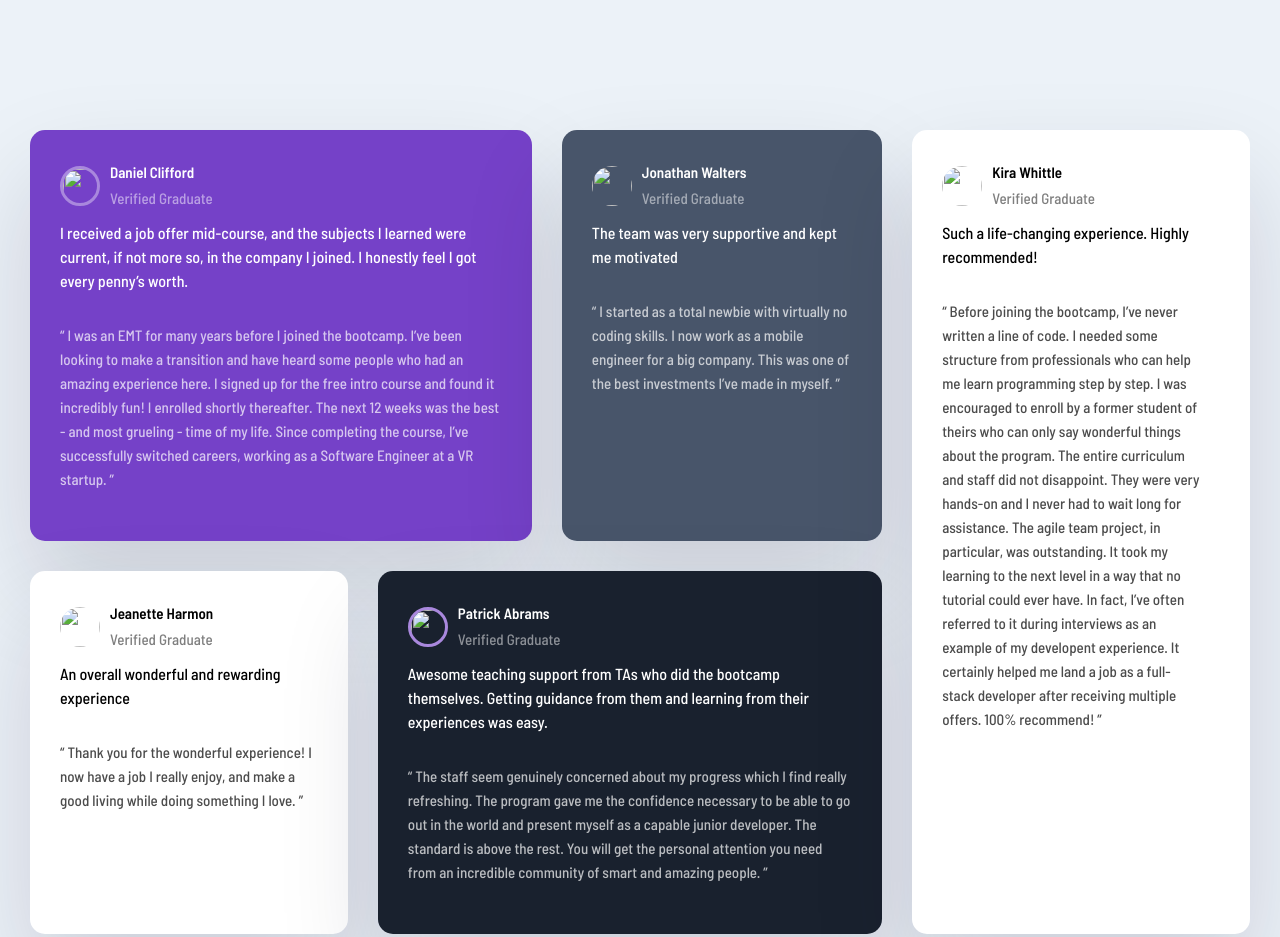
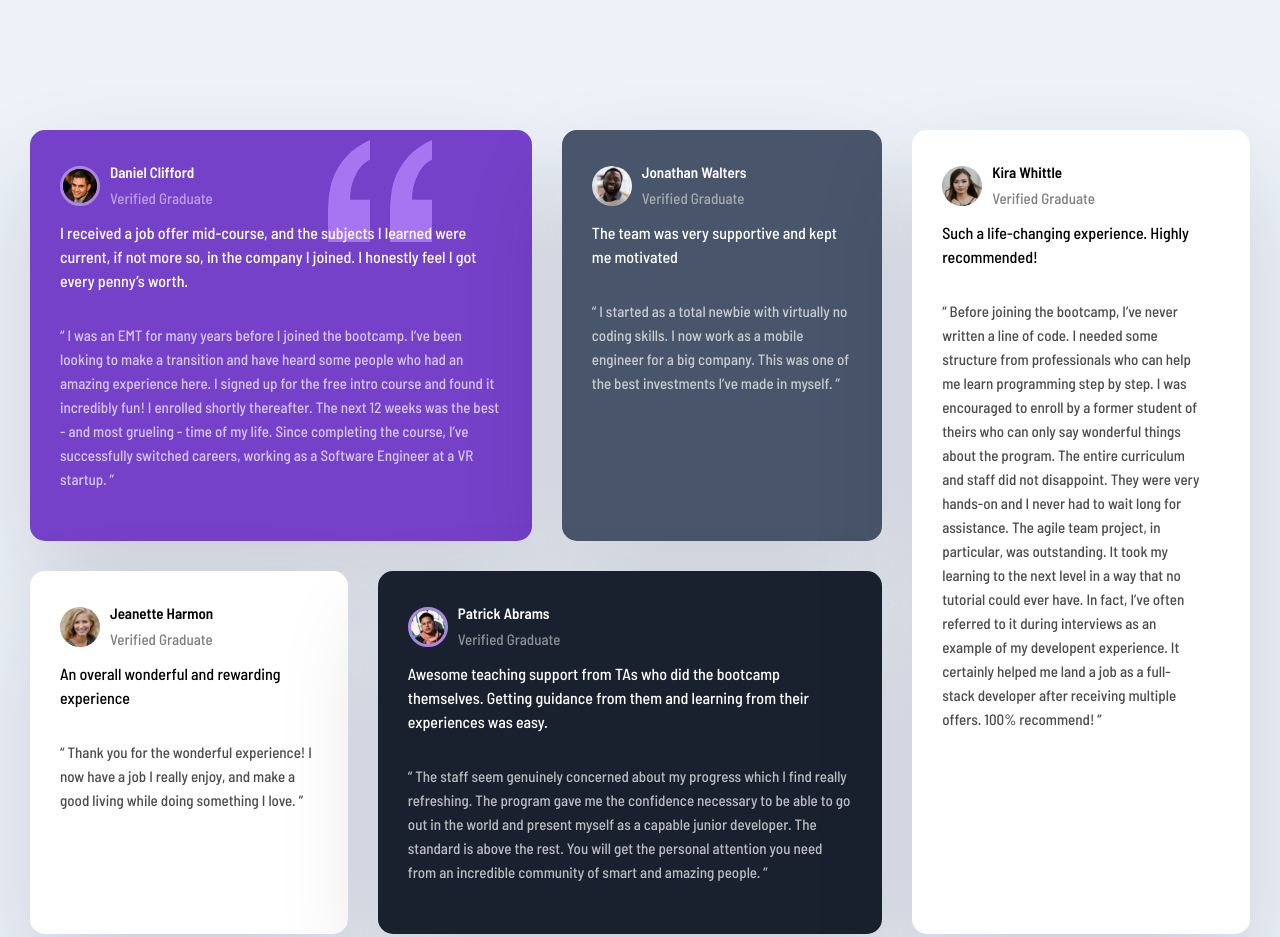
Before and after one commit to bonnielwilson1/testimonials-grid-section-main, a plain HTML site: page index.html in a window 1280 px wide. Shown: the top 937 px of the page. Drawn offline with Linux system fonts and the light colour scheme; the site is published under a folder, as on GitHub Pages, so addresses that start at the root find nothing.

Commit message:
image file paths corrected

```diff
--- a/index.html
+++ b/index.html
@@ -22,7 +22,7 @@
 
     <div class="card card-bg-purple">
       <header class="card-header">
-        <img src="/images/image-daniel.jpg" class="card-img" alt="">
+        <img src="images/image-daniel.jpg" class="card-img" alt="">
         <div>
           <h3>Daniel Clifford</h3>
           <p>Verified Graduate</p>
@@ -45,7 +45,7 @@
 
     <div class="card card-bg-slate">
       <header class="card-header">
-        <img src="/images/image-jonathan.jpg" class="card-img" alt="">
+        <img src="images/image-jonathan.jpg" class="card-img" alt="">
         <div>
           <h3>Jonathan Walters</h3>
           <p> Verified Graduate</p>
@@ -65,7 +65,7 @@
 
     <div class="card card-bg-white">
       <header class="card-header">
-        <img src="/images/image-jeanette.jpg" class="card-img" alt="">
+        <img src="images/image-jeanette.jpg" class="card-img" alt="">
         <div>
           <h3>Jeanette Harmon</h3>
           <p>Verified Graduate</p>
@@ -85,7 +85,7 @@
 
     <div class="card card-bg-navy">
       <header class="card-header">
-        <img src="/images/image-patrick.jpg" class="card-img" alt="">
+        <img src="images/image-patrick.jpg" class="card-img" alt="">
         <div>
           <h3>Patrick Abrams</h3>
           <p>Verified Graduate</p>
@@ -108,7 +108,7 @@
 
     <div class="card card-bg-whitekira">
         <header class="card-header">
-          <img src="/images/image-kira.jpg" class="card-img" alt="">
+          <img src="images/image-kira.jpg" class="card-img" alt="">
           <div>
             <h3>Kira Whittle</h3>
             <p>Verified Graduate</p>
--- a/style.css
+++ b/style.css
@@ -83,7 +83,7 @@ body {
 .card-bg-purple {
     background-color: var(--purple);
     color: white;
-    background-image: url(/images/bg-pattern-quotation.svg);
+    background-image: url(images/bg-pattern-quotation.svg);
     background-repeat: no-repeat;
     background-position: top 10px right 100px;
     grid-area: dan;
```
